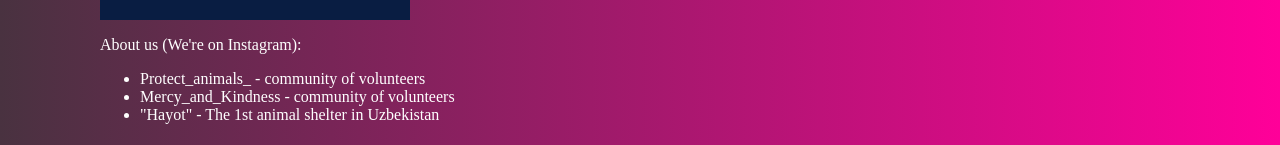
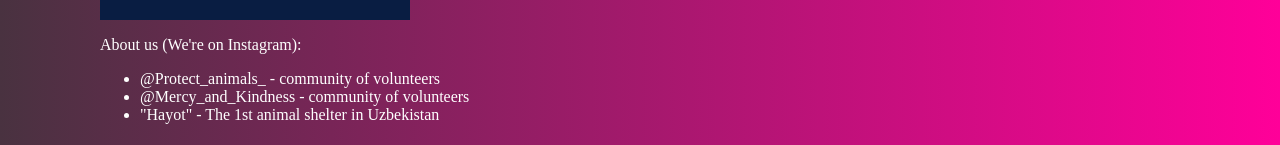
Before and after one commit to protect-animals/protect-animals.github.io, a plain HTML site: page index.html in a window 1280 px wide. Shown: the part 844-989 px from the top of the page. Drawn offline with Linux system fonts and the light colour scheme.

Commit message:
Update index.html

```diff
--- a/index.html
+++ b/index.html
@@ -42,8 +42,8 @@ If you don't know how to use bitcoin, we are ready to accept help in any other w
 			<footer>
 				<p>About us (We're on Instagram):</p>
 				<ul>
-					<li><a href="https://www.instagram.com/p_animals_/" target="_blank">Protect_animals_ - community of volunteers</a></li>
-					<li><a href="https://www.instagram.com/mercy_and_kindness/" target="_blank">Mercy_and_Kindness - community of volunteers</a></li>
+					<li><a href="https://www.instagram.com/p_animals_/" target="_blank">@Protect_animals_ - community of volunteers</a></li>
+					<li><a href="https://www.instagram.com/mercy_and_kindness/" target="_blank">@Mercy_and_Kindness - community of volunteers</a></li>
 					<li><a href="https://www.instagram.com/hayot_jizn/" target="_blank">"Hayot" - The 1st animal shelter in Uzbekistan</a></li>
 				</ul>
 			</footer>
```
